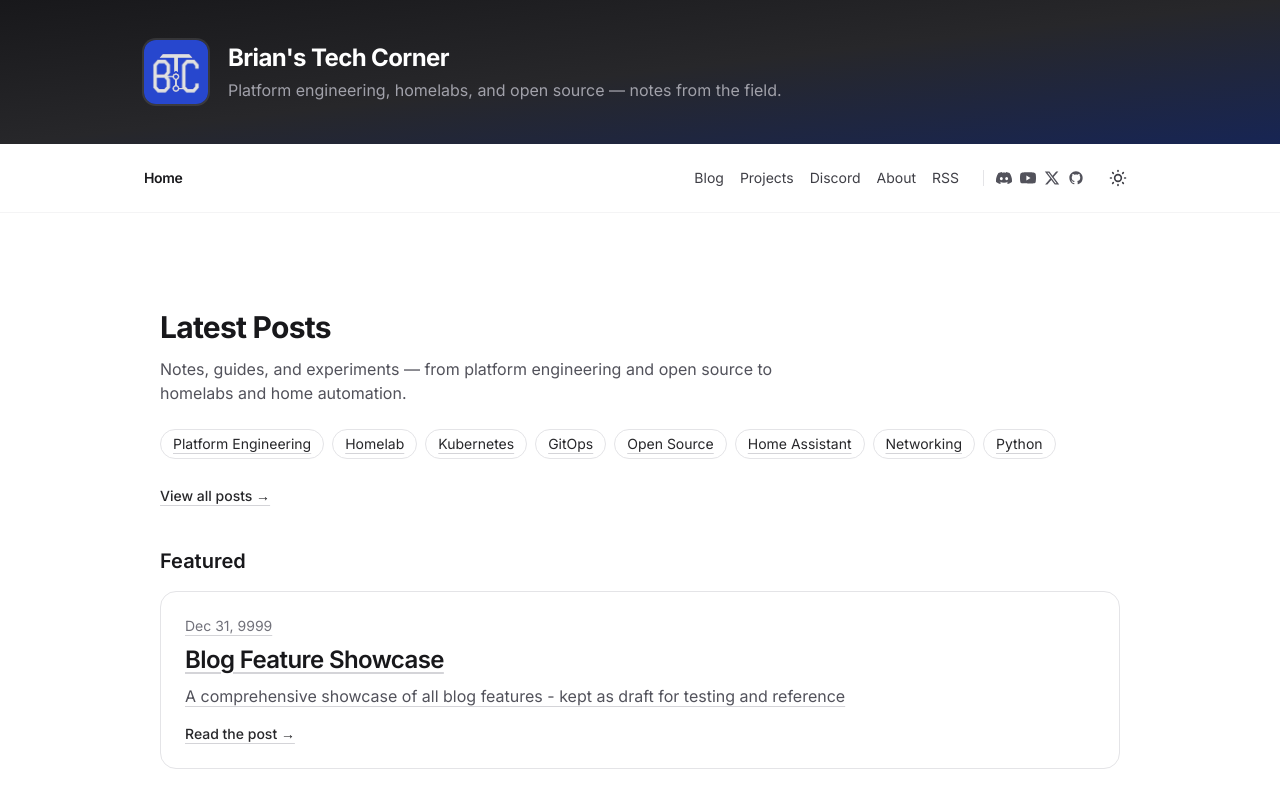
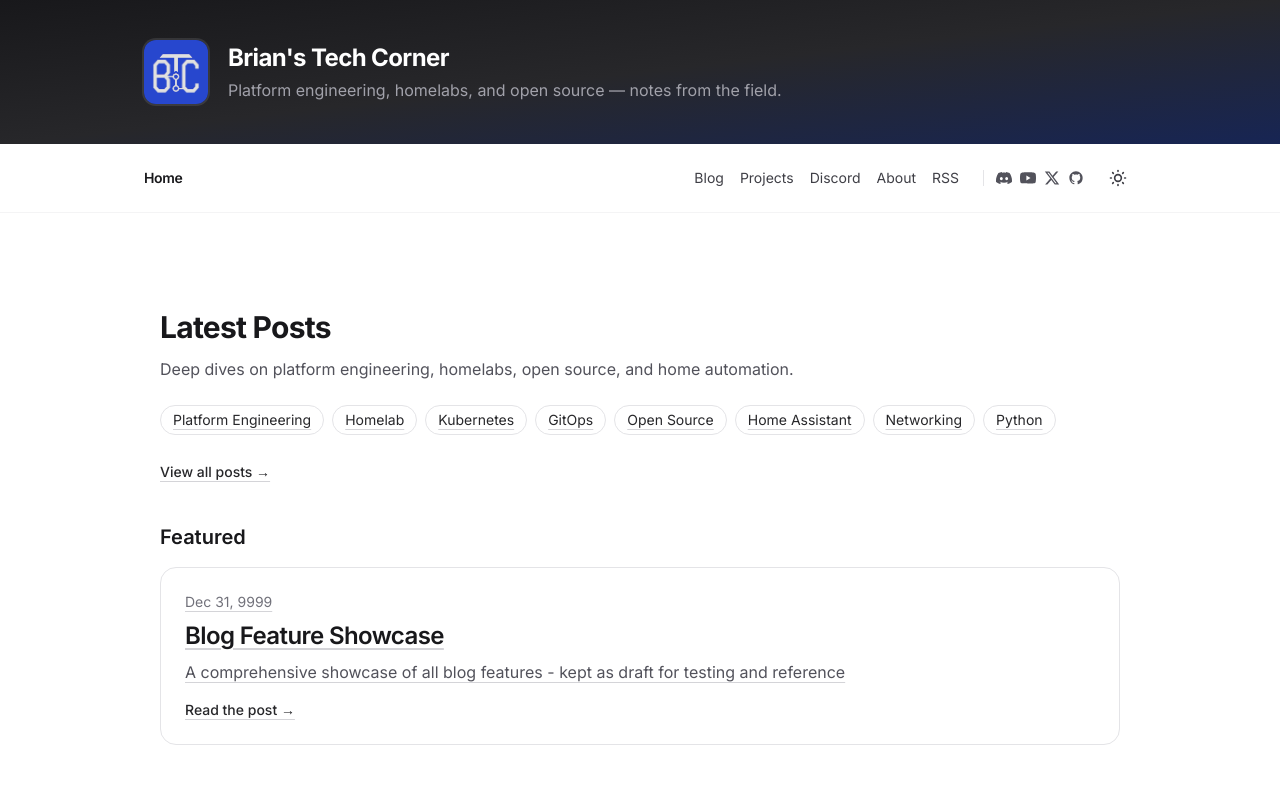
Before and after one commit to Brians-Tech-Corner/blog, a Next.js app: page / in a window 1280 px wide. Shown: the top 797 px of the page. Built offline with nearby package versions, Linux system fonts and the light colour scheme; no server answers.

Commit message:
Fix hero section text: use 'Deep dives on platform engineering' tagline
Co-authored-by: btotharye <1426587+btotharye@users.noreply.github.com>

```diff
--- a/app/page.tsx
+++ b/app/page.tsx
@@ -47,8 +47,7 @@ export default async function HomePage() {
           </h2>
 
           <p className="mt-3 max-w-2xl text-base text-zinc-600 dark:text-zinc-400">
-            Notes, guides, and experiments — from platform engineering and open source to
-            homelabs and home automation.
+            Deep dives on platform engineering, homelabs, open source, and home automation.
           </p>
 
           {/* Topics */}
```
Also changed, not shown: 1 other file (tests, documents, lock files or other folders).
